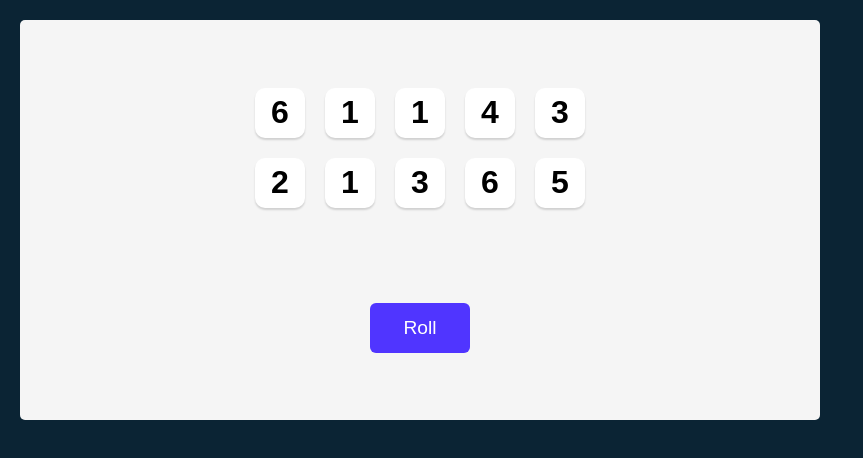
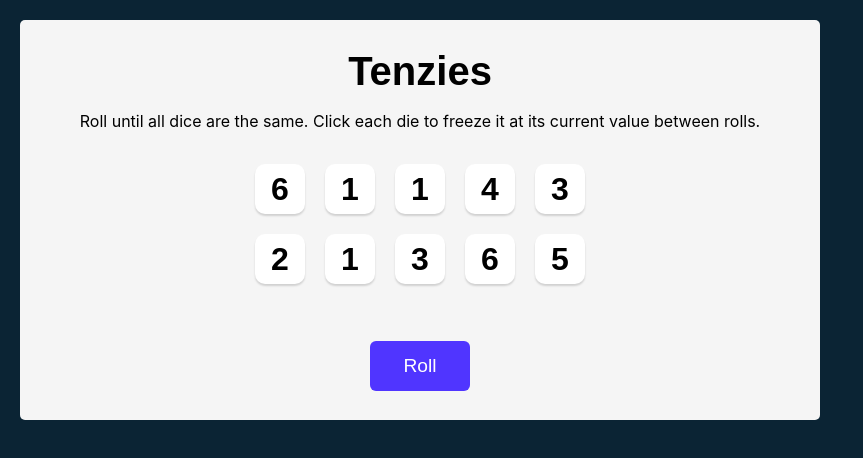
Before and after one commit to m-essam-s/tenzies-game, a React (Vite) app: page / in a window 1280 px wide. Shown: the top 458 px of the page, without its empty margins (0-863 px from the left). Built offline with nearby package versions, Linux system fonts and the light colour scheme.

Commit message:
Updated: Give some addtional information to the user

```diff
--- a/src/App.css
+++ b/src/App.css
@@ -21,10 +21,24 @@
   align-items: center;
 }
 
+
+.title {
+  font-size: 40px;
+  margin: 0;
+}
+
+.instructions {
+  font-family: 'Inter', sans-serif;
+  font-weight: 400;
+  margin-top: 0;
+  text-align: center;
+}
+
 .dice-container {
   display: grid;
   grid-template: auto auto / repeat(5, 1fr);
   gap: 20px;
+  margin-bottom: 40px;
 }
 
 .die-face {
--- a/src/App.tsx
+++ b/src/App.tsx
@@ -61,6 +61,8 @@
 
   return (
     <main>
+      <h1 className="title">Tenzies</h1>
+      <p className="instructions">Roll until all dice are the same. Click each die to freeze it at its current value between rolls.</p>
       <div className="dice-container">
         {diceElement}
       </div>
```
